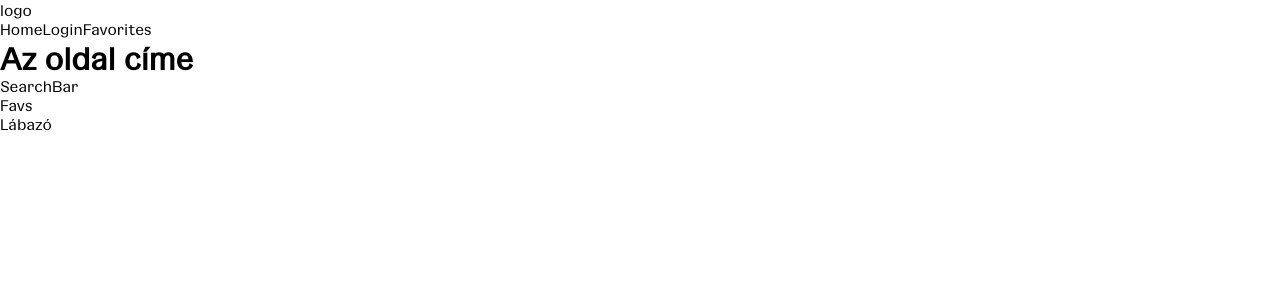
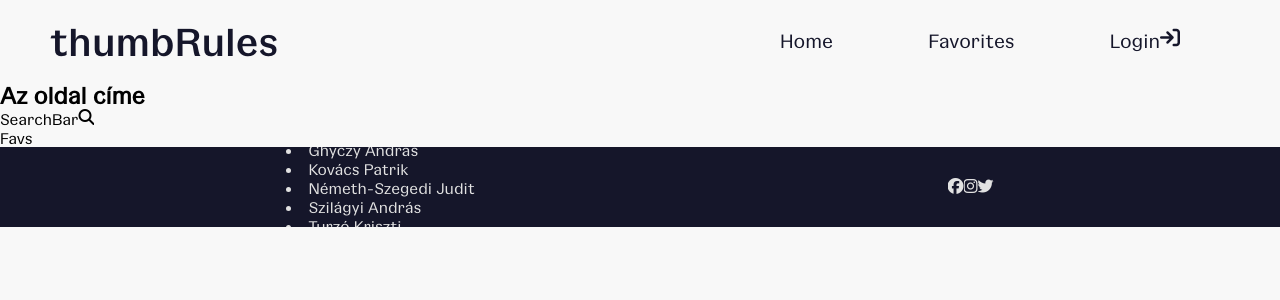
Before and after one commit to NemethSzegediJudit/japanese-artwork-gallery, a React (Create React App) app in the folder artworks/: page /favorites in a window 1280 px wide. Shown: the top 300 px of the page. Built offline with nearby package versions, Linux system fonts and the light colour scheme; no server answers.

Commit message:
route from artcard to artpage
Co-authored-by: Andras Ghyczy <andrasghyczy@users.noreply.github.com>
Co-authored-by: Németh-Szegedi Judit <NemethSzegediJudit@users.noreply.github.com>

```diff
--- a/artworks/public/index.html
+++ b/artworks/public/index.html
@@ -9,6 +9,10 @@
       name="description"
       content="Web site created using create-react-app"
     />
+    <script
+      src="https://kit.fontawesome.com/4815dcc081.js"
+      crossorigin="anonymous"
+    ></script>
     <link rel="apple-touch-icon" href="%PUBLIC_URL%/logo192.png" />
     <!--
       manifest.json provides metadata used when your web app is installed on a
--- a/artworks/src/App.js
+++ b/artworks/src/App.js
@@ -1,4 +1,4 @@
-import React, { useEffect, useState } from "react";
+import React from "react";
 import { BrowserRouter, Routes, Route } from "react-router-dom";
 import Landing from "./pages/Landing";
 import Login from "./pages/Login";
@@ -8,36 +8,11 @@ import "./App.css";
 import "./reset.css";
 
 function App() {
-  //----------useState for fetch----------
-  const [artworks, setArtworks] = useState([]);
-
-  //----------fetch try01----------
-  async function fetchData() {
-    //Harvard Art Museums API key
-    const apikey = "e10c94fc-881a-4828-8c61-0139c224a2f5";
-
-    //fetch URL
-    const url = `https://api.harvardartmuseums.org/object?apikey=${apikey}&person=29481&size=100`;
-
-    const response = await fetch(url);
-
-    const responseJson = await response.json();
-
-    setArtworks(responseJson.records);
-
-    console.log(responseJson.records);
-  }
-
-  //----------useEffect for fetch----------
-  useEffect(() => {
-    fetchData();
-  }, []);
-
   return (
     <BrowserRouter>
       <Routes>
-        <Route path="/" element={<Landing artworks={artworks} />} />
-        <Route path="/artpage" element={<ArtPage />} />
+        <Route path="/" element={<Landing />} />
+        <Route path="/artwork/:id" element={<ArtPage />} />
         <Route path="/login" element={<Login />} />
         <Route path="/favorites" element={<Favs />} />
       </Routes>
--- a/artworks/src/layout/Footer.css
+++ b/artworks/src/layout/Footer.css
@@ -0,0 +1,12 @@
+footer {
+  background-color: #15162a;
+  color: #e2e2e2;
+  position: relative;
+  bottom: 0;
+  height: 10vh;
+  width: 100%;
+  display: flex;
+  justify-content: space-around;
+  align-items: center;
+  padding: 0 50px;
+}
--- a/artworks/src/layout/Footer.jsx
+++ b/artworks/src/layout/Footer.jsx
@@ -1,8 +1,21 @@
-import React from 'react'
+import React from "react";
 import "./Footer.css";
 
 export default function Footer() {
   return (
-    <footer>Lábazó</footer>
-  )
+    <footer>
+      <div>
+        <li>Ghyczy András</li>
+        <li>Kovács Patrik</li>
+        <li>Németh-Szegedi Judit</li>
+        <li>Szilágyi András</li>
+        <li>Turzó Kriszti</li>
+      </div>
+      <div className="social-media">
+        <i className="fa-brands fa-facebook"></i>
+        <i className="fa-brands fa-instagram"></i>
+        <i className="fa-brands fa-twitter"></i>
+      </div>
+    </footer>
+  );
 }
--- a/artworks/src/layout/Header.css
+++ b/artworks/src/layout/Header.css
@@ -0,0 +1,26 @@
+header {
+  background-color:  #f8f8f8;
+  color: #15162a;
+  position: relative;
+  top: 0;
+  height: 10vh;
+  width: 100%;
+  display: flex;
+  justify-content: space-between;
+  align-items: center;
+}
+
+nav {
+  width: 500px;
+  display: flex;
+  justify-content: space-between;
+  font-size: 20px;
+  padding-right: 100px;
+}
+
+h1 {
+  font-family: "GangsterGrotesk-bold";
+  font-weight: 900;
+  font-size: 40px;
+  padding-left: 50px;
+}
--- a/artworks/src/layout/Header.jsx
+++ b/artworks/src/layout/Header.jsx
@@ -5,13 +5,13 @@ import "./Header.css";
 export default function Header() {
   return (
     <header>
-        <div>logo</div>
+        <h1>thumbRules</h1>
         <nav>
             <Link to="/">Home</Link>
-            <Link to="/login">Login</Link>
             <Link to="/favorites">Favorites</Link>
+            <Link to="/login">Login<i className="fa-solid fa-arrow-right-to-bracket"></i></Link>
+
         </nav>
-        <h1>Az oldal címe</h1>
     </header>
   )
 }
--- a/artworks/src/layout/Page.jsx
+++ b/artworks/src/layout/Page.jsx
@@ -3,10 +3,11 @@ import Header from "../layout/Header";
 import Footer from "../layout/Footer";
 
 export default function Page(props) {
-  const {children} = props;
+  const { children } = props;
   return (
     <>
       <Header />
+      <h2>Az oldal címe</h2>
       <main>{children}</main>
       <Footer />
     </>
--- a/artworks/src/pages/ArtCard.jsx
+++ b/artworks/src/pages/ArtCard.jsx
@@ -1,20 +1,18 @@
-import React from 'react'
+import React from "react";
 import "./ArtCard.css";
+import { Link } from "react-router-dom";
 
 export default function ArtCard(props) {
-
+  //----------PROPS----------
   const { artwork } = props;
-  /*
-    image:
-    data.records[index].primaryimageurl
-
-    id:
-    data.records[index].id
-    */
 
   return (
-    <section className="artcard" key={artwork.id}>
+    <Link to={"/artwork/" + artwork.id}>
+      <section className="artcard" key={artwork.id}>
         <img src={artwork.primaryimageurl} alt="artwork" />
-    </section>
-  )
+        <h3 className="artcard-title">{artwork.title}</h3>
+        <h4 className="artcard-dated">{artwork.dated}</h4>
+      </section>
+    </Link>
+  );
 }
--- a/artworks/src/pages/ArtPage.jsx
+++ b/artworks/src/pages/ArtPage.jsx
@@ -1,11 +1,38 @@
-import React from "react";
+import React, { useEffect, useState } from "react";
+import { useParams } from "react-router-dom";
 import Page from "../layout/Page";
 import "./ArtPage.css";
 
 export default function ArtPage() {
+  const [artwork, setArtwork] = useState([]);
+  const params = useParams();
+
+  async function fetchArtWork() {
+    //Harvard Art Museums API key
+    const apikey = "e10c94fc-881a-4828-8c61-0139c224a2f5";
+
+    //fetch URL
+    const url = `https://api.harvardartmuseums.org/object/${params.id}?apikey=${apikey}`;
+
+    const response = await fetch(url);
+
+    const responseJson = await response.json();
+
+    setArtwork(responseJson);
+  }
+
+  useEffect(() => {
+    fetchArtWork();
+  });
+
   return (
     <Page>
-      <div>ArtPage</div>
+      <button><i className="fa-solid fa-arrow-left-long"></i></button>
+      <img src={artwork.primaryimageurl} alt="artwork" />
+      <h1>{artwork.title}</h1>
+      <h2>{artwork.dated}</h2>
+      <h2>{artwork.medium}</h2>
+      <h2>{artwork.dimensions}</h2>
     </Page>
   );
 }
--- a/artworks/src/pages/Landing.jsx
+++ b/artworks/src/pages/Landing.jsx
@@ -1,21 +1,43 @@
+import React, { useEffect, useState } from "react";
 import Page from "../layout/Page";
-import ArtCard from "./ArtCard"
-import SearchBar from "./SearchBar"
+import ArtCard from "./ArtCard";
+import SearchBar from "./SearchBar";
 import "./Landing.css";
 
-export default function Landing(props) {
-  //----------PROPS----------
-  const { artworks } = props;
+export default function Landing() {
+  //----------useState for fetch----------
+  const [artworks, setArtworks] = useState([]);
+
+  //----------fetch try01----------
+  async function fetchArtWorks() {
+    //Harvard Art Museums API key
+    const apikey = "e10c94fc-881a-4828-8c61-0139c224a2f5";
+
+    //fetch URL
+    const url = `https://api.harvardartmuseums.org/object?apikey=${apikey}&person=29481&size=100`;
+
+    const response = await fetch(url);
+
+    const responseJson = await response.json();
+
+    setArtworks(responseJson.records);
+
+    console.log(responseJson.records);
+  }
+
+  //----------useEffect for fetch----------
+  useEffect(() => {
+    fetchArtWorks();
+  }, []);
 
   return (
     <Page>
       <SearchBar />
-      {artworks.map((artwork) => (
-        <ArtCard
-        key={artwork.id}
-        artwork={artwork}
-        />
-      ))}
+      <section className="artwork-container">
+        {artworks.map((artwork) => (
+          <ArtCard key={artwork.id} artwork={artwork} />
+        ))}
+      </section>
     </Page>
   );
 }
--- a/artworks/src/pages/SearchBar.jsx
+++ b/artworks/src/pages/SearchBar.jsx
@@ -2,6 +2,7 @@ import React from 'react'
 
 export default function SearchBar() {
   return (
-    <div>SearchBar</div>
+    <div>SearchBar<i className="fa-solid fa-magnifying-glass"></i></div>
+
   )
 }
--- a/artworks/src/reset.css
+++ b/artworks/src/reset.css
@@ -16,13 +16,15 @@
   box-sizing: border-box;
   background: transparent;
   font-family: inherit;
+  overflow-x: hidden;
 }
 
 body {
   font-family: "GangsterGrotesk";
+  background-color: #f8f8f8;
 }
 
-  a{
+a {
   text-decoration: none;
 }
 a img {
```
Lines whose indentation alone changed are shown as unchanged.
